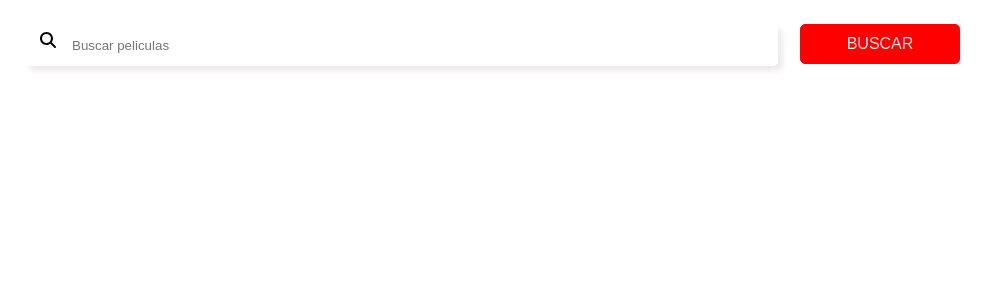
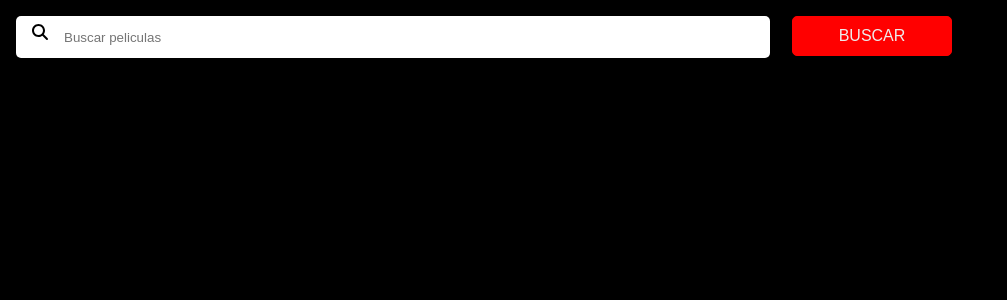
Before and after one commit to hzdelgado/movie-app-angular, an Angular app: page /home in a window 1280 px wide. Shown: the top 300 px of the page, without its empty margins (0-1007 px from the left). Built offline with nearby package versions, Linux system fonts and the light colour scheme.

Commit message:
sombra removida
color de fondo seteado a negro

```diff
--- a/src/app/core/components/search-bar/search-bar.component.scss
+++ b/src/app/core/components/search-bar/search-bar.component.scss
@@ -21,7 +21,6 @@
     &__input {
         border: none;
         border-radius: $border-radius-xs;
-        box-shadow: 5px 5px 5px $white-ff;
         width: calc(100% - 4rem);
         height: 100%;
         padding-left: 3rem;
--- a/src/app/features/list-movies/pages/home/home.component.scss
+++ b/src/app/features/list-movies/pages/home/home.component.scss
@@ -1,5 +1,5 @@
 .home {
   display: flex;
   flex-flow: row wrap;
-  margin: auto;
+  background-color: black;
 }
--- a/src/app/styles/variables.scss
+++ b/src/app/styles/variables.scss
@@ -2,6 +2,7 @@
  Base Colors
 */
 $white-ff: rgb(238, 235, 235);
+$background-color: black;
 
 /*
   Font Weight
--- a/src/styles.scss
+++ b/src/styles.scss
@@ -1 +1,8 @@
+@import "./app/styles/variables";
 /* You can add global styles to this file, and also import other style files */
+body {
+    background-color: $background-color;
+    width: 100%;
+    height: 100%;
+    margin: 0;
+  }
```
